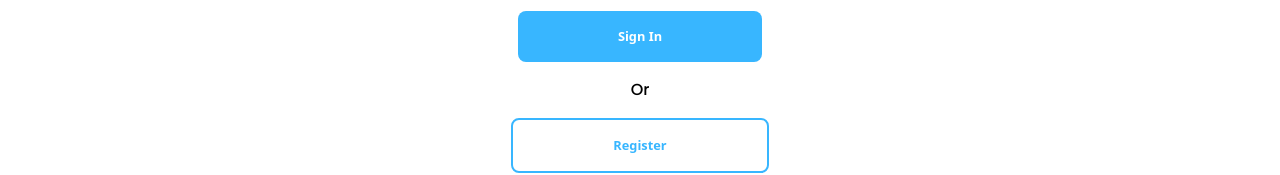
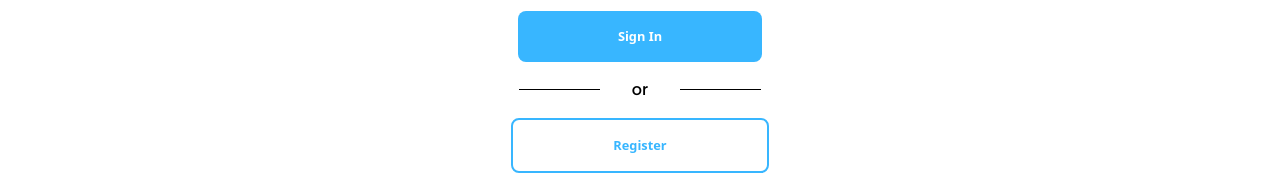
Before and after one commit to James-Lycett/workplace-wellness, a React (Create React App) app in the folder frontend/: page /login in a window 1280 px wide. Shown: the part 404-579 px from the top of the page. Built offline with nearby package versions, Linux system fonts and the light colour scheme.

Commit message:
fudged the or lines using some margins

```diff
--- a/frontend/src/LoginPage/LoginPage.jsx
+++ b/frontend/src/LoginPage/LoginPage.jsx
@@ -85,8 +85,8 @@ export default function LoginPage() {
                                 Sign In
                             </button>
                         </div>
-                        <div className="left-right-divider">
-                            <p className="mb-4 mt-2">Or </p>
+                        <div className="left-right-divider flex items-center justify-center">
+                            <p className="mb-4 mt-2 mx-8">or </p>
                         </div>
                         <div className="flex flex-col mb-10 items-center justify-center">
                             <button
--- a/frontend/src/index.css
+++ b/frontend/src/index.css
@@ -38,16 +38,6 @@ p {
     background-color: #000000; /* Black Circle */
 }
 
-.left-right-divider::before,
-.left-right-divider::after {
-    height: 1px;
-    width: auto;
-    background-color: rgb(0 0 0 / 0.35);
-    --tw-content: '';
-    content: var(--tw-content);
-    flex-grow: 1;
-}
-
 .left-right-divider {
     display: flex;
     align-items: center;
@@ -56,11 +46,21 @@ p {
 
 .left-right-divider::before,
 .left-right-divider::after {
+    min-height: 1px;
+    min-width: 100%;
+    border-top: 1px solid;
     content: '';
     flex-grow: 1;
-    border-bottom: 1px solid rgb(0 0 0 / 0.35);
-    margin: 0 0.5rem;
+    padding-top: 0.5rem;
 }
+
+/* .left-right-divider::before,
+.left-right-divider::after {
+    content: '';
+    flex-grow: 1;
+    border-top: 2px solid;
+    width: 100%;
+} */
 
 @layer components {
     /*
```
